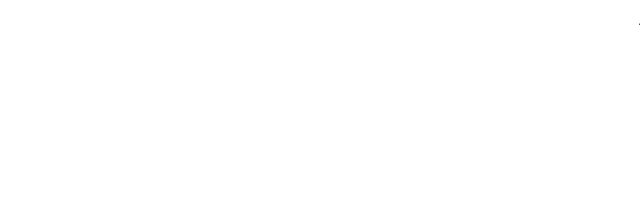
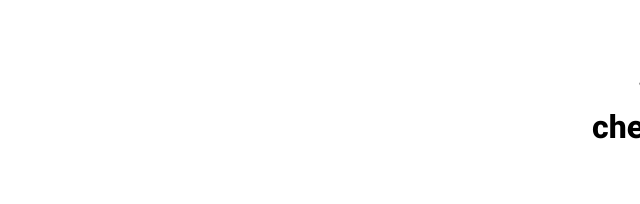
Before and after one commit to amirthenew/frontend-divar, a React (Vite) app: page / in a window 1280 px wide. Shown: the top 204 px of the page, without its empty margins (640-1280 px from the left). Built offline with nearby package versions, Linux system fonts and the light colour scheme.

Commit message:
send otp check otp

```diff
--- a/src/App.jsx
+++ b/src/App.jsx
@@ -1,7 +1,19 @@
 import AuthPage from "./pages/AuthPage";
 
 function App() {
-  return <AuthPage/>;
+  return(
+  <>
+  <h1>
+    پروژه دیوار
+  </h1>
+  <AuthPage/>
+
+  </>
+
+
+  )
+
+
 }
 
 export default App;
--- /dev/null
+++ b/src/components/templates/CheckOtpForm.jsx
@@ -0,0 +1,7 @@
+const CheckOtpForm = () => {
+    return ( <h1>
+        check otp form
+    </h1> );
+}
+
+export default CheckOtpForm;
--- /dev/null
+++ b/src/components/templates/SendOtpForm.jsx
@@ -0,0 +1,7 @@
+const SendOtpForm = () => {
+    return (
+        <h1>SendOtpFor</h1>
+      );
+}
+
+export default SendOtpForm;
--- a/src/pages/AuthPage.jsx
+++ b/src/pages/AuthPage.jsx
@@ -1,8 +1,12 @@
+import CheckOtpForm from "../components/templates/CheckOtpForm";
+import SendOtpForm from "../components/templates/SendOtpForm";
+
 const AuthPage = () => {
     return (
-        <div>
-            AuthPage
-        </div>
+<>
+<SendOtpForm/>
+<CheckOtpForm/>
+</>
      );
 }
 
```
